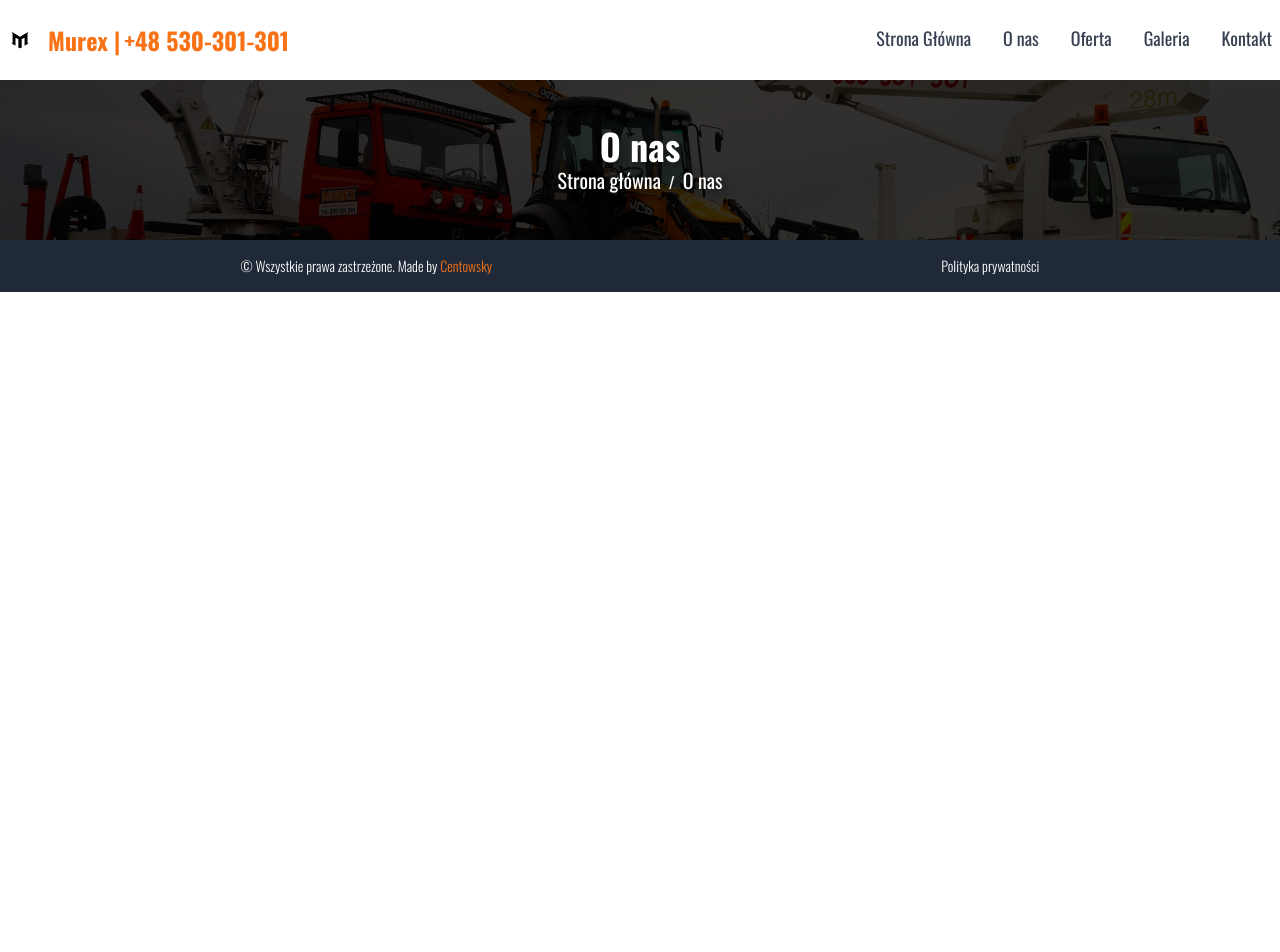
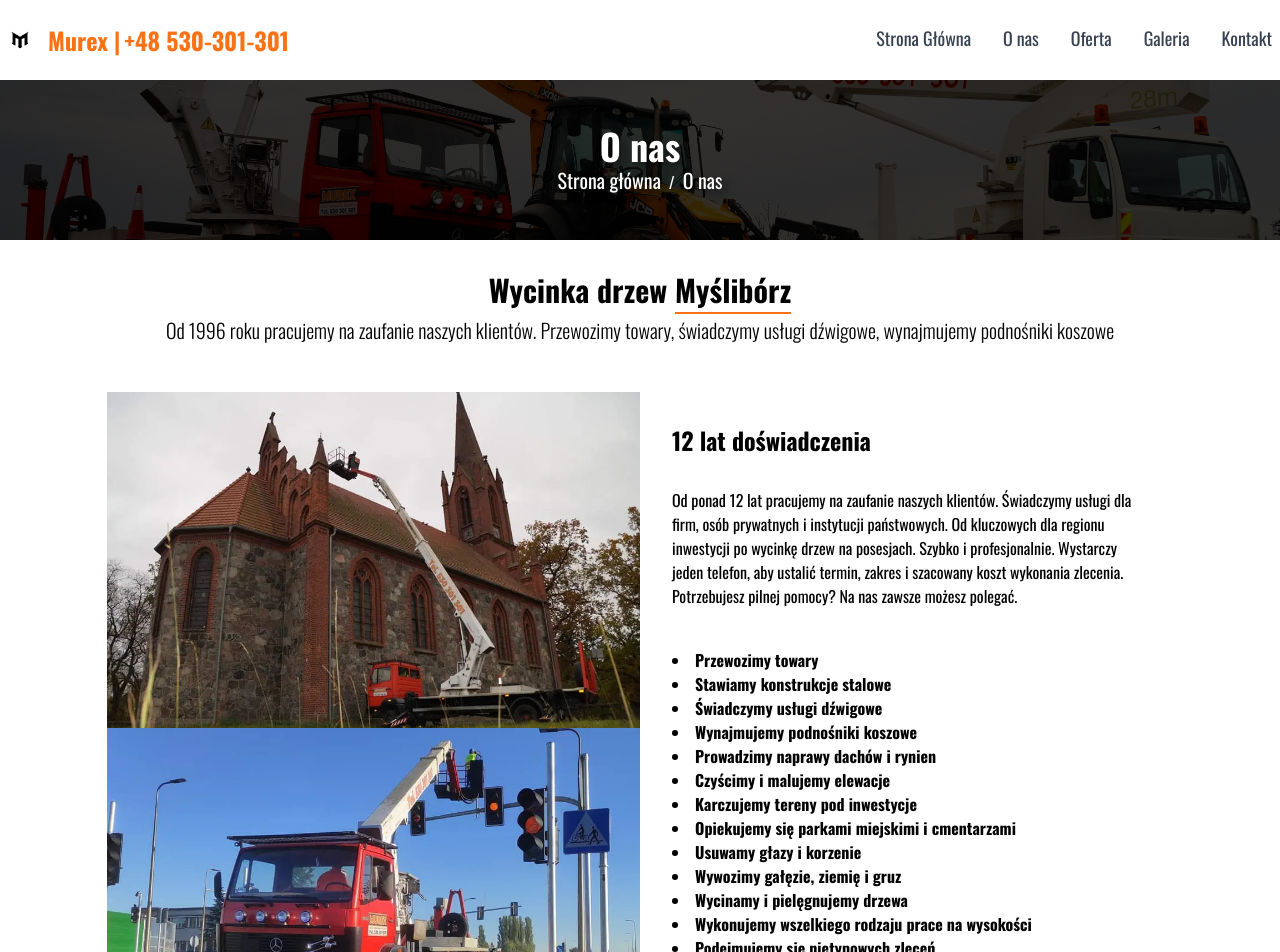
Before and after one commit to Centowsky/Murex, a React (Create React App) app: page /o-nas in a window 1280 px wide. Shown: the top 952 px of the page. Before the commit the page ends 800 px from the top, so only its background shows below. Built offline with nearby package versions, Linux system fonts and the light colour scheme; a web font is replaced by a local one.

Commit message:
The commit adds a new component called Onas and imports it into the About page. It also adds padding to the Wizytowka component. (generated by useblackbox.ai )

```diff
--- /dev/null
+++ b/src/components/Onas.tsx
@@ -0,0 +1,68 @@
+import React from "react";
+import "../styles/components/Oferta.scss";
+import murex1 from "../assets/info1.webp";
+import murex2 from "../assets/info2.webp";
+
+const Firma: React.FC = () => {
+  return (
+    <div className="bg-white w-5/6 mx-auto">
+      <div className="text-center">
+        <h1 className="text-black text-3xl font-bold mt-8">
+          Wycinka drzew{" "}
+          <span className="border-b-2 border-orange-500">Myślibórz</span>
+        </h1>
+        <p className="py-2 text-xl font-light">
+          Od 1996 roku pracujemy na zaufanie naszych klientów. Przewozimy
+          towary, świadczymy usługi dźwigowe, wynajmujemy podnośniki koszowe
+        </p>
+        <div className="flex flex-col md:flex-row py-10">
+          <div className="w-full md:w-1/2">
+            {" "}
+            <img
+              src={murex1}
+              alt="Firma Murex"
+              className="object-cover w-full h-1/2"
+            />
+            <img
+              src={murex2}
+              alt="Firma Murex"
+              className="object-cover w-full h-1/2"
+            />
+          </div>
+          <div className="w-full md:w-1/2 text-left p-8">
+            <h1 className="text-2xl font-bold">12 lat doświadczenia</h1>
+            <p className="font-normal mt-8">
+              Od ponad 12 lat pracujemy na zaufanie naszych klientów. Świadczymy
+              usługi dla firm, osób prywatnych i instytucji państwowych. Od
+              kluczowych dla regionu inwestycji po wycinkę drzew na posesjach.
+              Szybko i profesjonalnie. Wystarczy jeden telefon, aby ustalić
+              termin, zakres i szacowany koszt wykonania zlecenia. Potrzebujesz
+              pilnej pomocy? Na nas zawsze możesz polegać.
+            </p>
+            <ul className="list-disc list-inside mt-10">
+              <li className="font-bold">Przewozimy towary</li>
+              <li className="font-bold">Stawiamy konstrukcje stalowe</li>
+              <li className="font-bold">Świadczymy usługi dźwigowe</li>
+              <li className="font-bold">Wynajmujemy podnośniki koszowe</li>
+              <li className="font-bold">Prowadzimy naprawy dachów i rynien</li>
+              <li className="font-bold">Czyścimy i malujemy elewacje</li>
+              <li className="font-bold">Karczujemy tereny pod inwestycje</li>
+              <li className="font-bold">
+                Opiekujemy się parkami miejskimi i cmentarzami
+              </li>
+              <li className="font-bold">Usuwamy głazy i korzenie</li>
+              <li className="font-bold">Wywozimy gałęzie, ziemię i gruz</li>
+              <li className="font-bold">Wycinamy i pielęgnujemy drzewa</li>
+              <li className="font-bold">
+                Wykonujemy wszelkiego rodzaju prace na wysokości
+              </li>
+              <li className="font-bold">Podejmujemy się nietypowych zleceń</li>
+            </ul>
+          </div>
+        </div>
+      </div>
+    </div>
+  );
+};
+
+export default Firma;
--- a/src/components/Wizytowka.tsx
+++ b/src/components/Wizytowka.tsx
@@ -2,7 +2,7 @@ import React from "react";
 
 const Wizytowka: React.FC = () => {
   return (
-    <div className="rounded-lg shadow-lg w-full flex flex-col md:flex-row">
+    <div className="rounded-lg shadow-lg w-full flex flex-col md:flex-row p-4">
       {Array(3)
         .fill(null)
         .map((_, index) => (
--- a/src/pages/About.tsx
+++ b/src/pages/About.tsx
@@ -1,12 +1,14 @@
 import React from "react";
+import Header from "../components/Header";
+import Onas from "../components/Onas";
 import Navbar from "../components/Navbar";
-import Header from "../components/Header";
 
 const About: React.FC = () => {
   return (
     <>
       <Navbar />
       <Header currentPage="O nas" />
+      <Onas />
     </>
   );
 };
```
